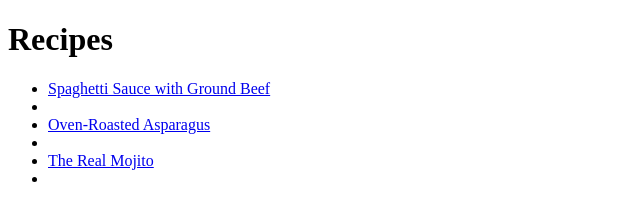
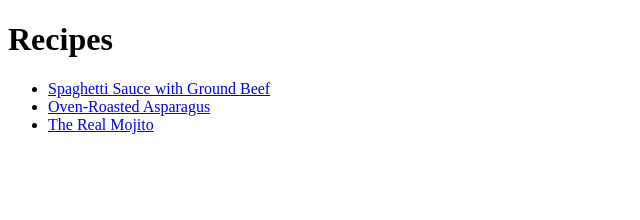
Before and after one commit to LalaRova1/odin-recipes, a plain HTML site: page index.html in a window 1280 px wide. Shown: the whole page, without its empty margins (0-640 px from the left). Drawn offline with Linux system fonts and the light colour scheme.

Commit message:
reorganize and remove spaces between the li in the ul

```diff
--- a/index.html
+++ b/index.html
@@ -8,11 +8,9 @@
     <Body>
         <H1>Recipes</H1>
         <ul>
-            <li> <a href="recipes/spaghettisauce.html">Spaghetti Sauce with Ground Beef</a> <li>
-
-            <li> <a href="recipes/oven-roasted-asparagus.html"> Oven-Roasted Asparagus</a> <li>
-
-            <li> <a href="recipes/mojito.html">The Real Mojito</a> <li>
+            <li> <a href="recipes/spaghettisauce.html">Spaghetti Sauce with Ground Beef</a> </li>
+            <li> <a href="recipes/oven-roasted-asparagus.html"> Oven-Roasted Asparagus</a> </li>
+            <li> <a href="recipes/mojito.html">The Real Mojito</a> </li>
 
         </ul>
     </Body>
```
